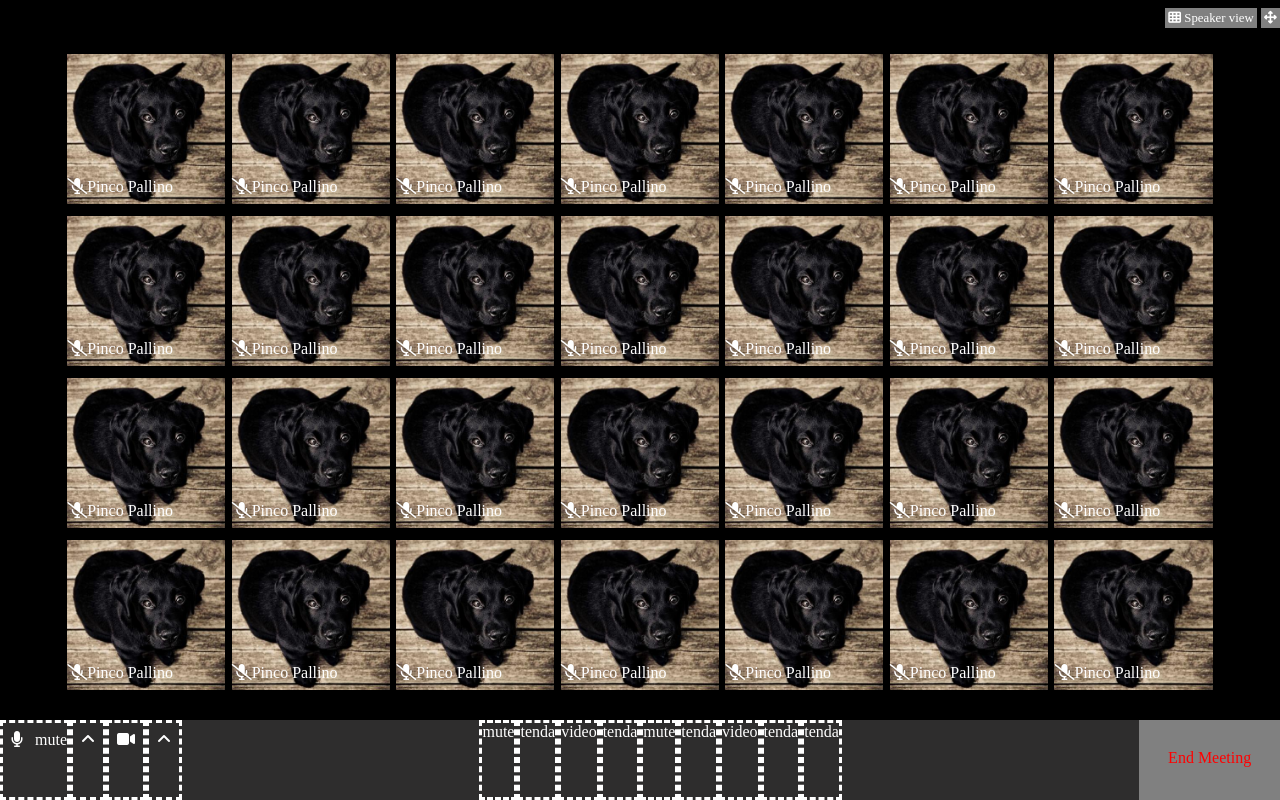
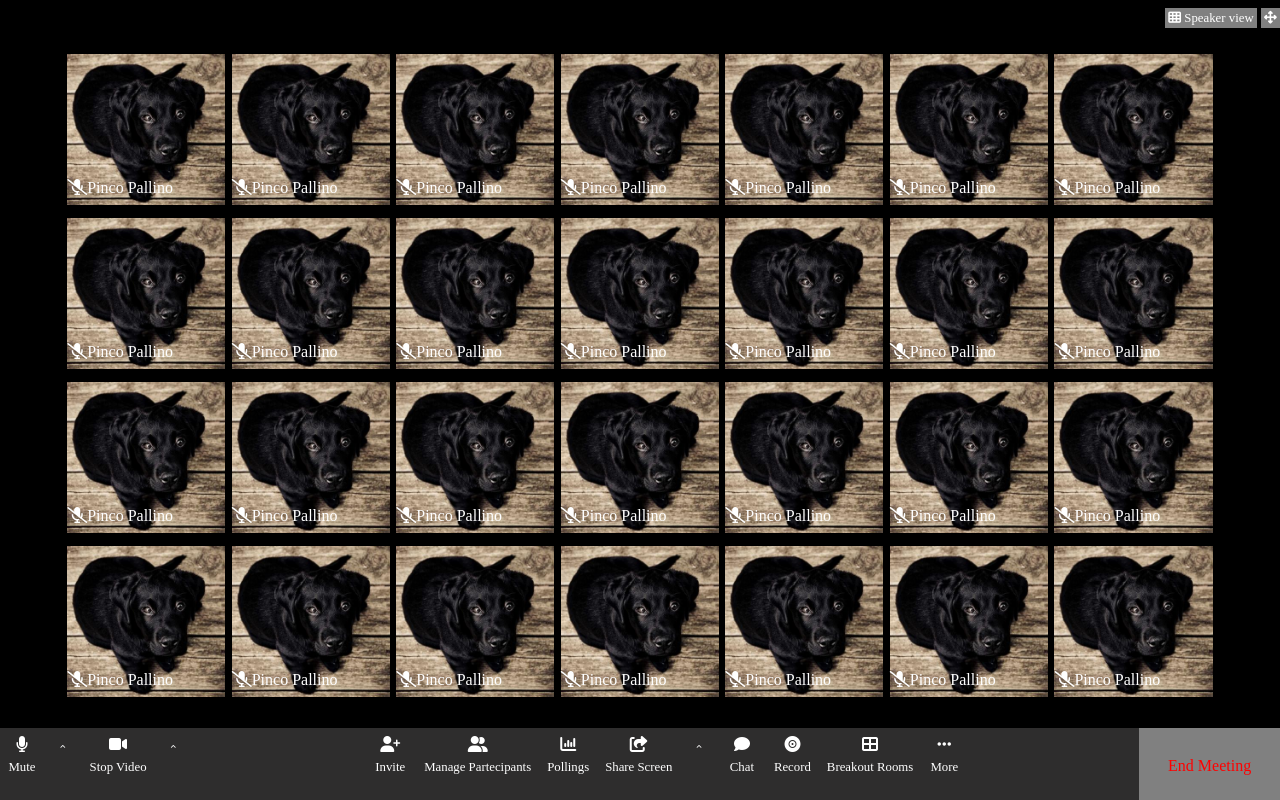
Before and after one commit to francescofalcone05/html-css-zoom, a plain HTML site: page index.html in a window 1280 px wide. Drawn offline with Linux system fonts and the light colour scheme.

Commit message:
hover-changes

```diff
--- a/css/style.css
+++ b/css/style.css
@@ -18,7 +18,7 @@ body{
 
 .main-container{
     width: 100%;
-    height: 90vh;
+    height: 91vh;
     background-color: black;
     position: relative;
 }
@@ -32,7 +32,7 @@ body{
 
 .tools-container{
     width: 100%;
-    height: 10vh;
+    height: 9vh;
     background-color: rgb(46, 45, 45);
 }
 
@@ -89,16 +89,19 @@ body{
     justify-content: space-between;
     flex-flow: row nowrap;
     color: white;
+    text-align: center;
 }
 
 .left-tools>div{
-    border: dashed;
+    cursor: pointer;
+    margin: 0 0.5rem;
+
 }
 
 .middle-tools>div{
-    border: dashed;
+    cursor: pointer;
+    margin: 0 0.5rem;
 }
-
 
 .right-tools{
     background-color: gray;
@@ -106,9 +109,30 @@ body{
     text-align: center;
     padding: 1.8rem;
     cursor: pointer;
-
 }
 
 .tools-container i{
     padding: 0.5rem;
 }
+
+.angle-up{
+    font-size: 0.4rem;
+    padding-top: 0.5rem;
+}
+
+.name-tools{
+    font-size: 0.8rem;
+}
+
+  /* hover */
+.fa-share-from-square:hover{
+    color: green;
+}
+
+.angle-up:hover{
+    color: red;
+}
+
+.up-icons>span>i:hover{
+    color: black;
+}
--- a/index.html
+++ b/index.html
@@ -12,10 +12,13 @@
     <!-- start main content -->
     <main>
         <div class="main-container flex">
+            <!-- top icons -->
             <div class="up-icons">
                 <span><i class="fa-solid fa-table-cells"></i> Speaker view</span>
                 <span><i class="fa-solid fa-arrows-up-down-left-right"></i></span>
             </div>
+
+            <!-- users -->
             <div class="card-container flex">
                 <div class="card">
                     <span><i class="fa-solid fa-microphone-slash"></i>Pinco Pallino</span>
@@ -110,23 +113,61 @@
     <!-- start footer -->
     <footer>
         <div class="tools-container flex">
+
             <div class="left-tools flex">
-                <div><i class="fa-solid fa-microphone"></i> mute</div>
-                <div><i class="fa-solid fa-angle-up"></i></div>
-                <div><i class="fa-solid fa-video"></i></div>
-                <div><i class="fa-solid fa-angle-up"></i></div>
+                <div><i class="fa-solid fa-microphone"></i>
+                    <div class="name-tools">Mute</div>
+                </div>
+                <div class="angle-up">
+                    <i class="fa-solid fa-angle-up"></i>
+                </div>
+                <div>
+                    <i class="fa-solid fa-video"></i>
+                    <div class="name-tools">Stop Video</div>
+                </div>
+                <div class="angle-up">
+                    <i class="fa-solid fa-angle-up"></i>
+                </div>
             </div>
+
             <div class="middle-tools flex">
-                <div>mute</div>
-                <div>tenda</div>
-                <div>video</div>
-                <div>tenda</div>
-                <div>mute</div>
-                <div>tenda</div>
-                <div>video</div>
-                <div>tenda</div>
-                <div>tenda</div>
+                <div>
+                    <i class="fa-solid fa-user-plus"></i>
+                    <div class="name-tools">Invite</div>
+                </div>
+                <div>
+                    <i class="fa-solid fa-user-group"></i>
+                    <div class="name-tools">Manage Partecipants</div>
+                </div>
+                <div>
+                    <i class="fa-solid fa-chart-column"></i>
+                    <div class="name-tools">Pollings</div>
+                </div>
+                <div>
+                    <i class="fa-solid fa-share-from-square"></i>
+                    <div class="name-tools">Share Screen</div>
+                </div>
+                <div class="angle-up">
+                    <i class="fa-solid fa-angle-up"></i>
+                </div>
+                <div>
+                    <i class="fa-solid fa-comment"></i>
+                    <div class="name-tools">Chat</div>
+                </div>
+                <div>
+                    <i class="fa-solid fa-record-vinyl"></i>
+                    <div class="name-tools">Record</div>
+                </div>
+                <div>
+                    <i class="fa-solid fa-table-cells-large"></i>
+                    <div class="name-tools">Breakout Rooms</div>
+                </div>
+                <div>
+                    <i class="fa-solid fa-ellipsis"></i>
+                    <div class="name-tools">More</div>
+                </div>
             </div>
+
             <div class="right-tools flex">
                 <div>End Meeting</div>
             </div>
```
